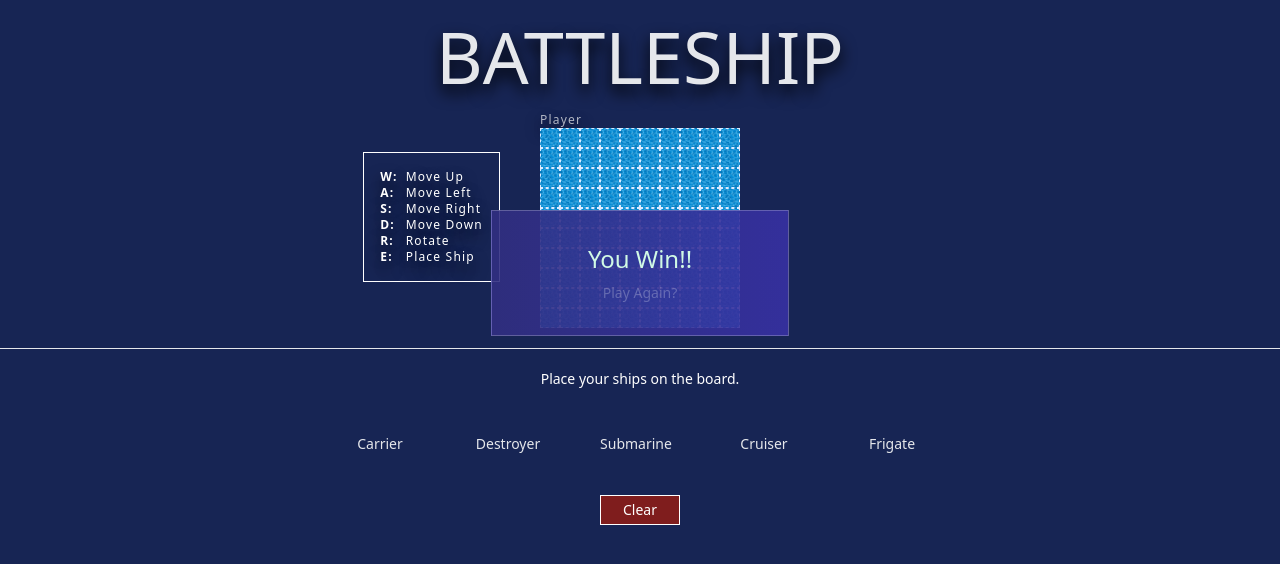
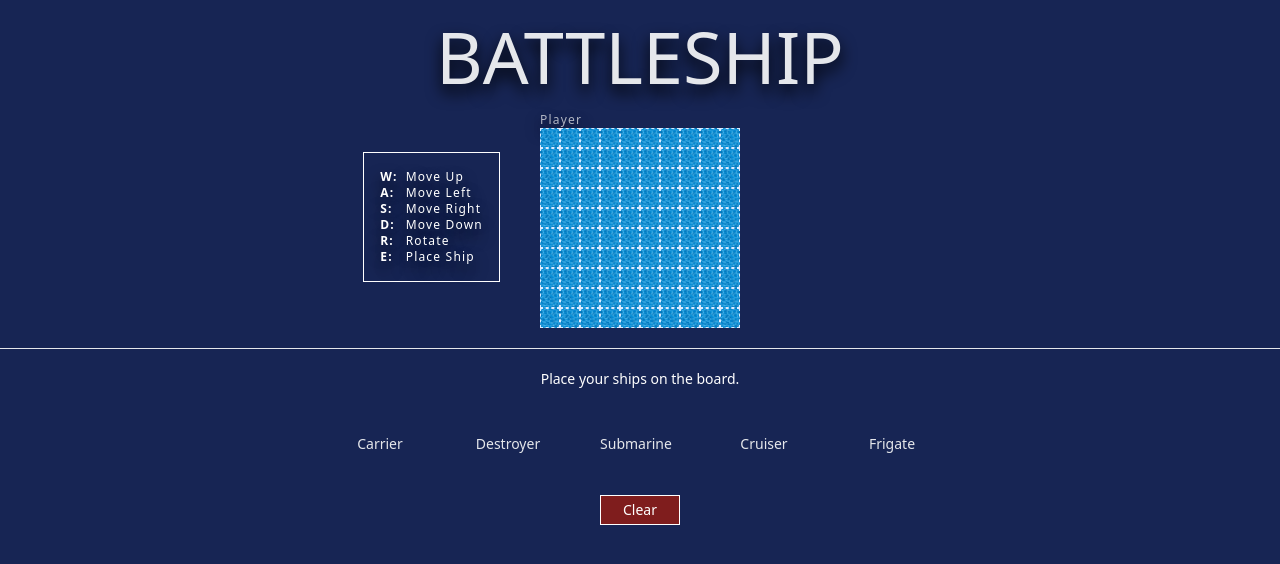
Before and after one commit to Naamee/battleship, a Vue app: page /battle in a window 1280 px wide. Shown: the top 564 px of the page. Built offline with nearby package versions, Linux system fonts and the light colour scheme.

Commit message:
updated win/lose message

```diff
--- a/src/components/GameEnd.vue
+++ b/src/components/GameEnd.vue
@@ -1,7 +1,13 @@
+<script setup>
+import { useGameStore } from '@/stores/GameStore';
+
+const gameStore = useGameStore();
+</script>
+
 <template>
     <div class="flex flex-col items-center justify-center bg-gradient-to-r from-indigo-900/90 to-indigo-800/90 py-8 px-24 border border-gray-100/25">
-        <p class="text-emerald-100 text-2xl">You Win!!</p>
-        <!-- <p class="text-white">Wow! You Lost!?</p> -->
-        <button class="text-white/50 text-sm mt-2 animate-pulse hover:underline hover:animate-none hover:text-white">Play Again?</button>
+        <p v-if="gameStore.gameStatus.winner === 'player'" class="text-emerald-100 text-2xl">You Win!!</p>
+        <p v-else class="text-white">Wow! You Lost!?</p>
+        <button @click="this.$router.go()" class="text-white/50 text-sm mt-2 animate-pulse hover:underline hover:animate-none hover:text-white">Play Again?</button>
     </div>
 </template>
--- a/src/stores/GameStore.js
+++ b/src/stores/GameStore.js
@@ -10,7 +10,7 @@ export const useGameStore = defineStore('game', {
         cells: ref({}),
         placedShips: ref([]),
         gameStarted: ref(false),
-        gameEnded: ref(false),
+        gameStatus: ref({'gameEnded': false, 'winner': ''}),
         playerTurn: ref(false),
         compTurn: ref(false)
     }),
@@ -75,11 +75,11 @@ export const useGameStore = defineStore('game', {
             this.playerboard.isAllSunk()
             this.compboard.isAllSunk()
             if (this.playerboard.allSunk) {
-                this.gameEnded = true
-                return 'player'
+                this.gameStatus.gameEnded = true
+                this.gameStatus.winner = 'comp'
             } else if (this.compboard.allSunk) {
-                this.gameEnded = true
-                return 'comp'
+                this.gameStatus.gameEnded = true
+                this.gameStatus.winner = 'player'
             }
         },
         playerAttack(x, y) {
--- a/src/views/BattleView.vue
+++ b/src/views/BattleView.vue
@@ -1,11 +1,11 @@
 <script setup>
 import { ref } from 'vue'
-import { useGameStore } from '@/stores/GameStore';
+import { useGameStore } from '@/stores/GameStore'
 import TheHeader from '@/components/TheHeader.vue'
-import GameMain from '@/components/GameMain.vue';
-import ShipMain from '@/components/ShipMain.vue';
-import GameMessage from '@/components/GameMessage.vue';
-import GameEnd from '@/components/GameEnd.vue';
+import GameMain from '@/components/GameMain.vue'
+import ShipMain from '@/components/ShipMain.vue'
+import GameMessage from '@/components/GameMessage.vue'
+import GameEnd from '@/components/GameEnd.vue'
 
 const shipClass = ref(null)
 const gameStore = useGameStore()
@@ -18,17 +18,17 @@ const fetchShipClass = (ship) => {
 <template>
   <div class="relative mt-5">
     <header class="flex justify-center">
-    <TheHeader/>
+      <TheHeader />
     </header>
     <main class="mt-4">
       <GameMessage v-if="gameStore.gameStarted" />
       <GameMain :ship-class="shipClass" class="mt-5" />
       <div v-if="!gameStore.gameStarted" class="flex flex-col items-center mt-5 border-t">
-      <ShipMain @place-ship="fetchShipClass"/>
+        <ShipMain @place-ship="fetchShipClass" />
       </div>
     </main>
-  <div class="absolute inset-0 flex justify-center items-center z-10">
-  <gameEnd />
+    <div v-if="gameStore.gameStatus.gameEnded === true" class="absolute top-32 inset-0 flex justify-center items-center z-10">
+      <GameEnd />
     </div>
   </div>
 </template>
```
Lines whose indentation alone changed are shown as unchanged.
